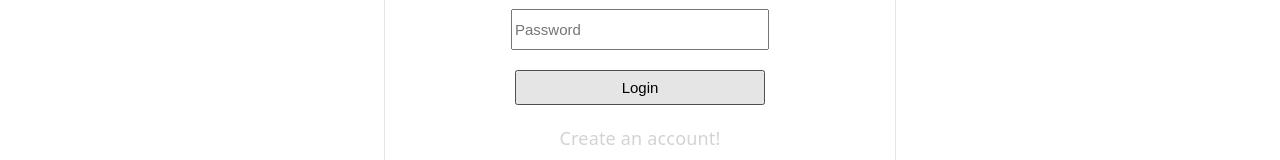
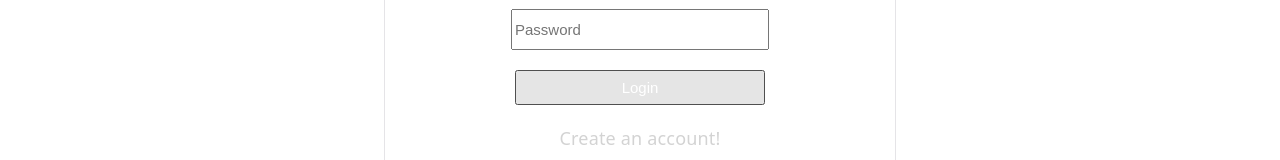
Before and after one commit to mkiar/CompF1, a React (Vite) app in the folder frontend/: page /leagues in a window 1280 px wide. In both pictures the pointer is over the button "Login". Shown: the part 334-494 px from the top of the page. Built offline with nearby package versions, Linux system fonts and the light colour scheme; no server answers.

Commit message:
refactor: remove redundant button hover

```diff
--- a/frontend/src/index.css
+++ b/frontend/src/index.css
@@ -62,3 +62,8 @@ a:hover {
   text-decoration: none;
   color: white;
 }
+
+button:hover {
+  cursor: pointer;
+  color: white;
+}
--- a/frontend/src/leagues.css
+++ b/frontend/src/leagues.css
@@ -30,10 +30,6 @@
   margin-right: 20%;
 }
 
-.create-league-btns:hover {
-  cursor: pointer;
-}
-
 .join-league-form {
   display: flex;
   flex-direction: column;
@@ -43,10 +39,6 @@
   border: 1px solid var(--border);
   margin-right: 40%;
   margin-left: 40%;
-}
-
-.join-league-btns:hover {
-  cursor: pointer;
 }
 
 .league-card {
@@ -69,7 +61,3 @@
   color: black;
   font-size: small;
 }
-
-.league-card-btn:hover {
-  cursor: pointer;
-}
--- a/frontend/src/prediction.css
+++ b/frontend/src/prediction.css
@@ -19,18 +19,10 @@
   height: 50px;
 }
 
-.tab-selection-btn:hover {
-  cursor: pointer;
-}
-
 .prediction-btns {
   width: 300px;
   height: 50px;
   font-size: large;
-}
-
-.prediction-btns:hover {
-  cursor: pointer;
 }
 
 .prediction-form-submission {
```
